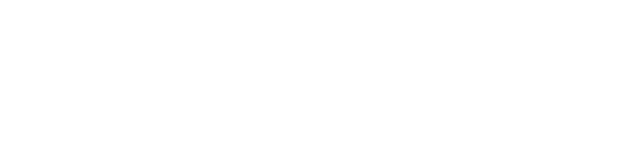
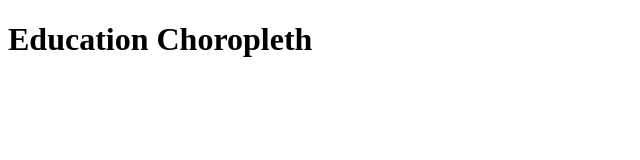
Before and after one commit to missKatiaPunter/choropleth, a plain HTML site: page index.html in a window 1280 px wide. Shown: the whole page, without its empty margins (0-640 px from the left). Drawn offline with nearby package versions, Linux system fonts and the light colour scheme.

Commit message:
Pass 2 tests"

```diff
--- a/index.html
+++ b/index.html
@@ -9,7 +9,8 @@
     <link rel="stylesheet" href="./styles.css">
 </head>
 <body>
-    <script src="./index.js"></script>
-    <script src="https://cdn.freecodecamp.org/testable-projects-fcc/v1/bundle.js"></script>
+    <h1 id="title">Education Choropleth</h1>
 </body>
+<script src="./index.js"></script>
+<script src="https://cdn.freecodecamp.org/testable-projects-fcc/v1/bundle.js"></script>
 </html>
--- a/index.js
+++ b/index.js
@@ -1 +1,8 @@
-console.log("Hello")
+let chartHeight = 600;
+let chartWidth = 800;
+// Appends the empty svg to the body of the document
+
+const svg = d3.select("body")
+    .append("svg")
+    .attr("width", chartWidth)
+    .attr("height", chartHeight)
```
